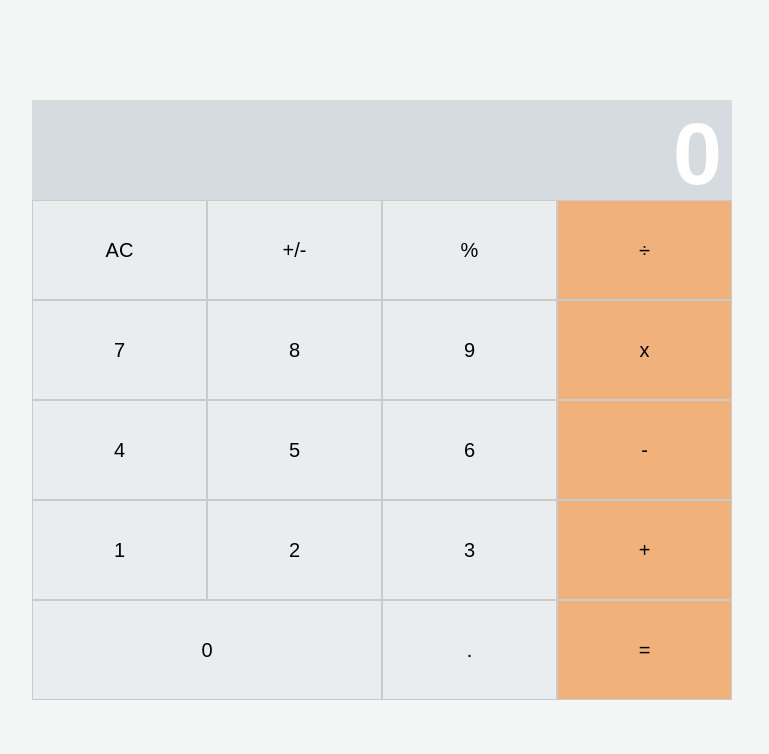
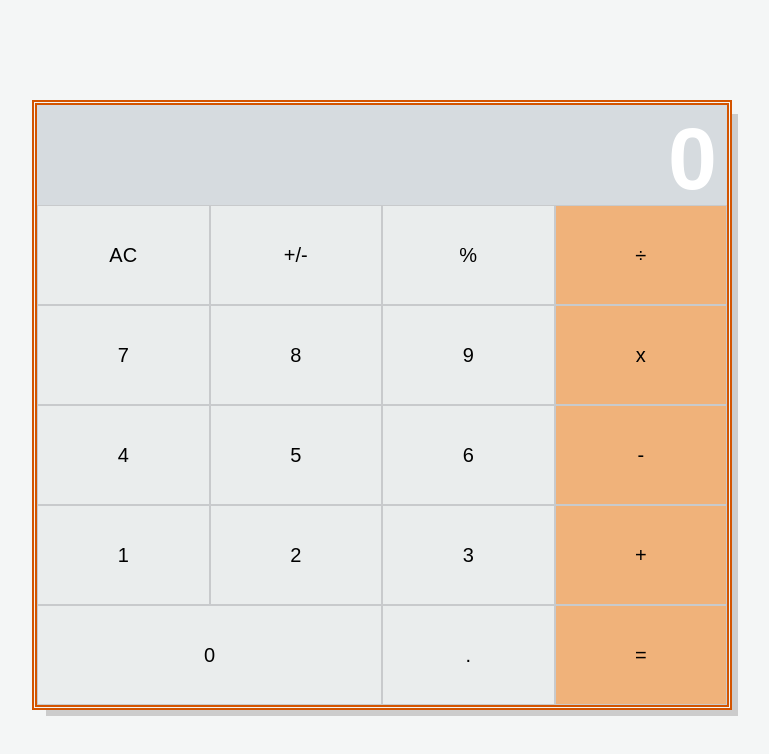
Before and after one commit to Rhelli/React-Calculator, a React (Create React App) app: page / in a window 1280 px wide. Shown: the top 754 px of the page, without its empty margins (258-1027 px from the left). Built offline with nearby package versions, Linux system fonts and the light colour scheme.

Commit message:
Configured button hover behaviour and added transitions and outlines depending on button color

```diff
--- a/src/components/app.module.scss
+++ b/src/components/app.module.scss
@@ -7,4 +7,8 @@
   flex-flow: column nowrap;
   width: 700px;
   height: auto;
+  border: 5px double #D35400;
+  -webkit-box-shadow: 10px 10px 0px -4px rgba(204,204,204,1);
+  -moz-box-shadow: 10px 10px 0px -4px rgba(204,204,204,1);
+  box-shadow: 10px 10px 0px -4px rgba(204,204,204,1);
 }
--- a/src/components/button.module.scss
+++ b/src/components/button.module.scss
@@ -23,10 +23,36 @@
   }
 }
 
+button {
+  &:focus {
+    outline: none;
+  }
+}
+
 .grey {
   background-color: #EAEDED;
+  transition-duration: 0.1s;
+
+  &:hover {
+    background-color: #CDCFCF;
+    transition-duration: 0.15s;
+  }
+
+  &:focus {
+    border: 2px solid #929494;
+  }
 }
 
 .orange {
   background-color: #F0B27A;
+  transition-duration: 0.1s;
+
+  &:hover {
+    background-color: #D29C6B;
+    transition-duration: 0.15s;
+  }
+
+  &:focus {
+    border: 2px solid #B4855C;
+  }
 }
```
